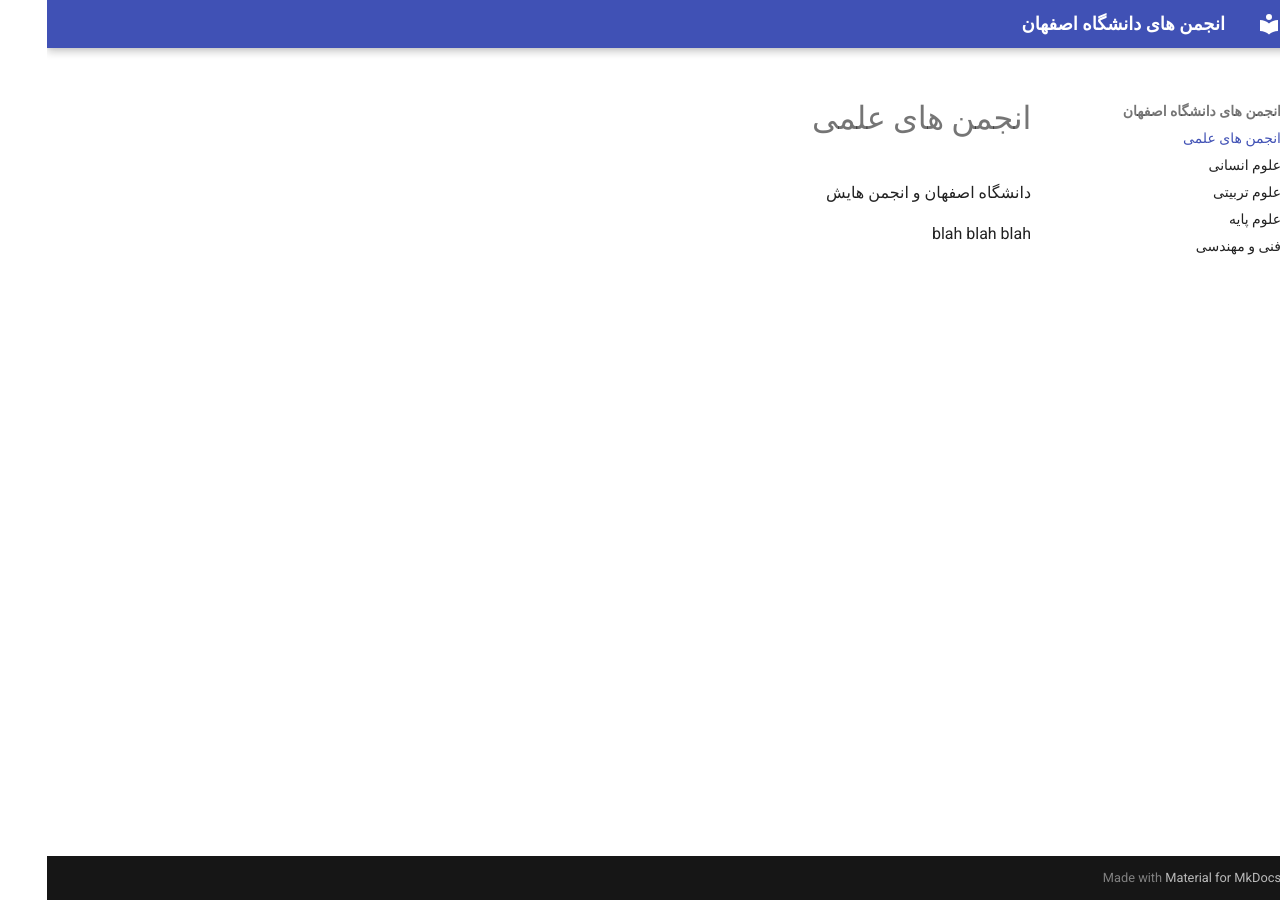
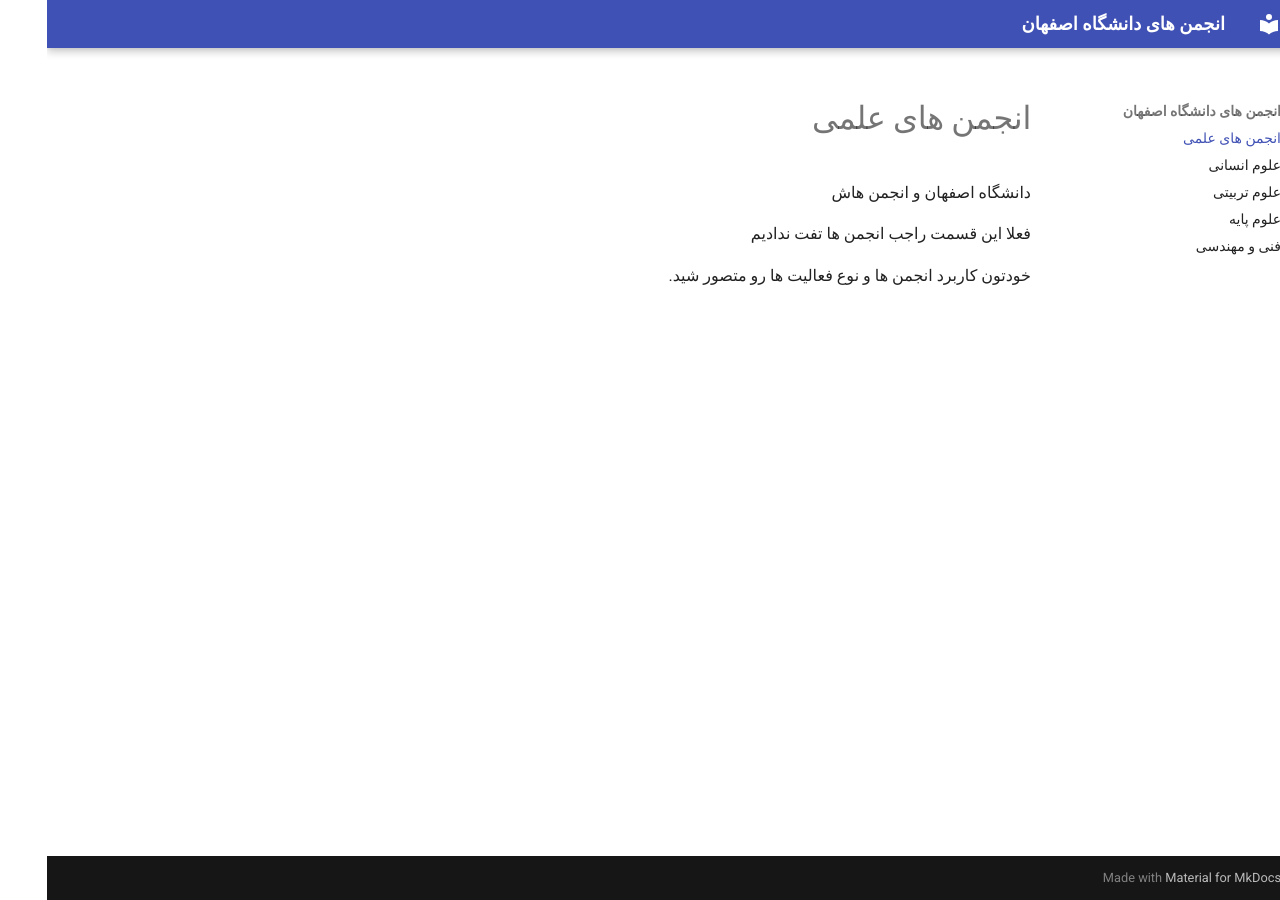
Before and after one commit to Amcsui/other-associations, an MkDocs documentation site: the page built from docs/index.md, in a window 1280 px wide. Built offline with MkDocs 1.6.1 and Material for MkDocs 9.7.7, drawn with Linux system fonts in a browser that asks for light colours.

Commit message:
Placeholder for index page

```diff
--- a/docs/index.md
+++ b/docs/index.md
@@ -1,5 +1,7 @@
 # انجمن های علمی
 
-دانشگاه اصفهان و انجمن هایش
+دانشگاه اصفهان و انجمن هاش
 
-blah blah blah
+فعلا این قسمت راجب انجمن ها تفت ندادیم
+
+خودتون کاربرد انجمن ها و نوع فعالیت ها رو متصور شید.
```
